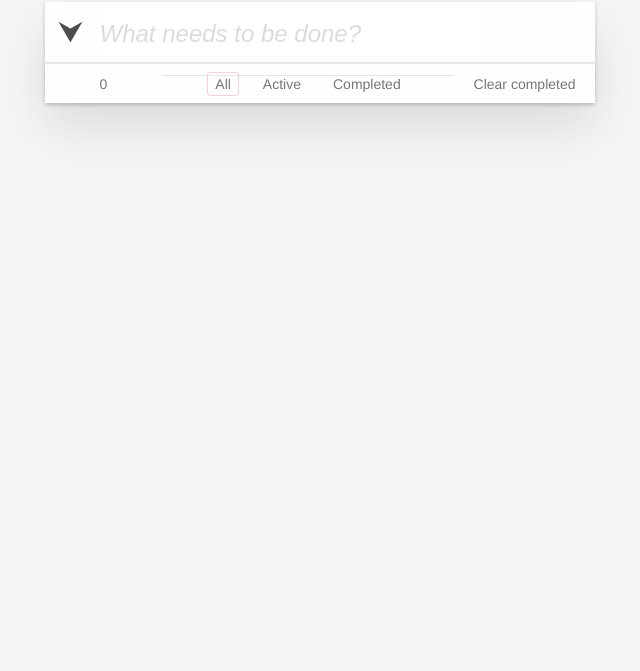
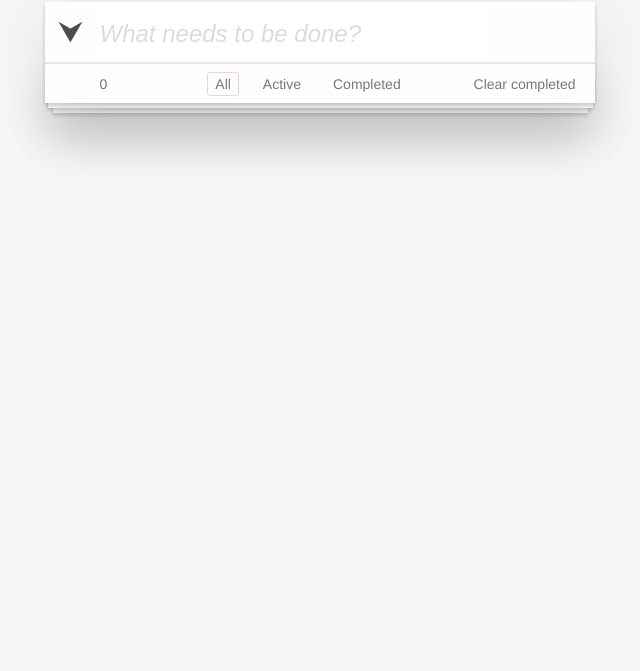
Before and after one commit to rickardthunborg/AlexRickardTODO, a website: page index.html in a window 1280 px wide. Shown: the part 129-800 px from the top of the page, without its empty margins (320-960 px from the left). Drawn offline with Linux system fonts and the light colour scheme.

Commit message:
Paper stack effect

```diff
--- a/index.html
+++ b/index.html
@@ -43,5 +43,7 @@
             </label>
         </footer>
     </div>
+    <div class="paper paper1"></div>
+    <div class="paper paper2"></div>
 </body>
 </html>
--- a/style.css
+++ b/style.css
@@ -54,10 +54,13 @@ h1 {
     outline: none;
 }
 
-ul{
+#todo-list {
     width: 100%;
+    border-top: 1px solid #e6e6e6;
+}
+
+ul {
     list-style: none;
-    border-top: 1px solid #e6e6e6;
 }
 
 #todo-list li{
@@ -125,12 +128,32 @@ ul{
 }
 
 footer {
+    position: relative;
     display: flex;
     align-items: center;
     color: #777;
     height: 40px;
     border-top: 1px solid #e6e6e6;
     text-align: center;
+    z-index: 1;
+}
+
+.paper {
+    position: relative;
+    height: 40px;
+    margin: auto;
+    background-color: white;
+    box-shadow: 0 2px 4px 0 rgb(0 0 0 / 20%), 0 25px 50px 0 rgb(0 0 0 / 10%);
+}
+.paper1 {
+    z-index: -1;
+    top: -2.5em;
+    width: 545px;
+}
+.paper2{
+    z-index: -2;
+    top: -5em;
+    width: 535px;
 }
 
 .radio-group{
```
